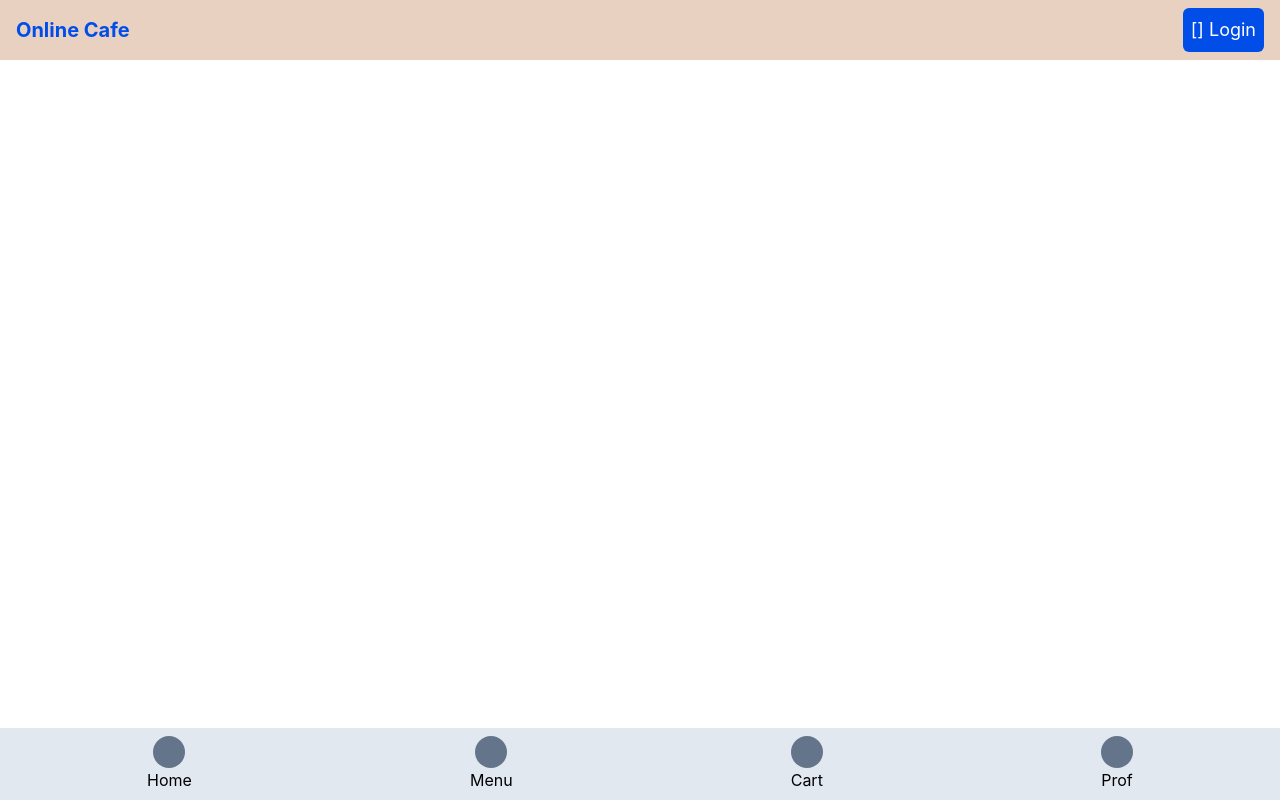
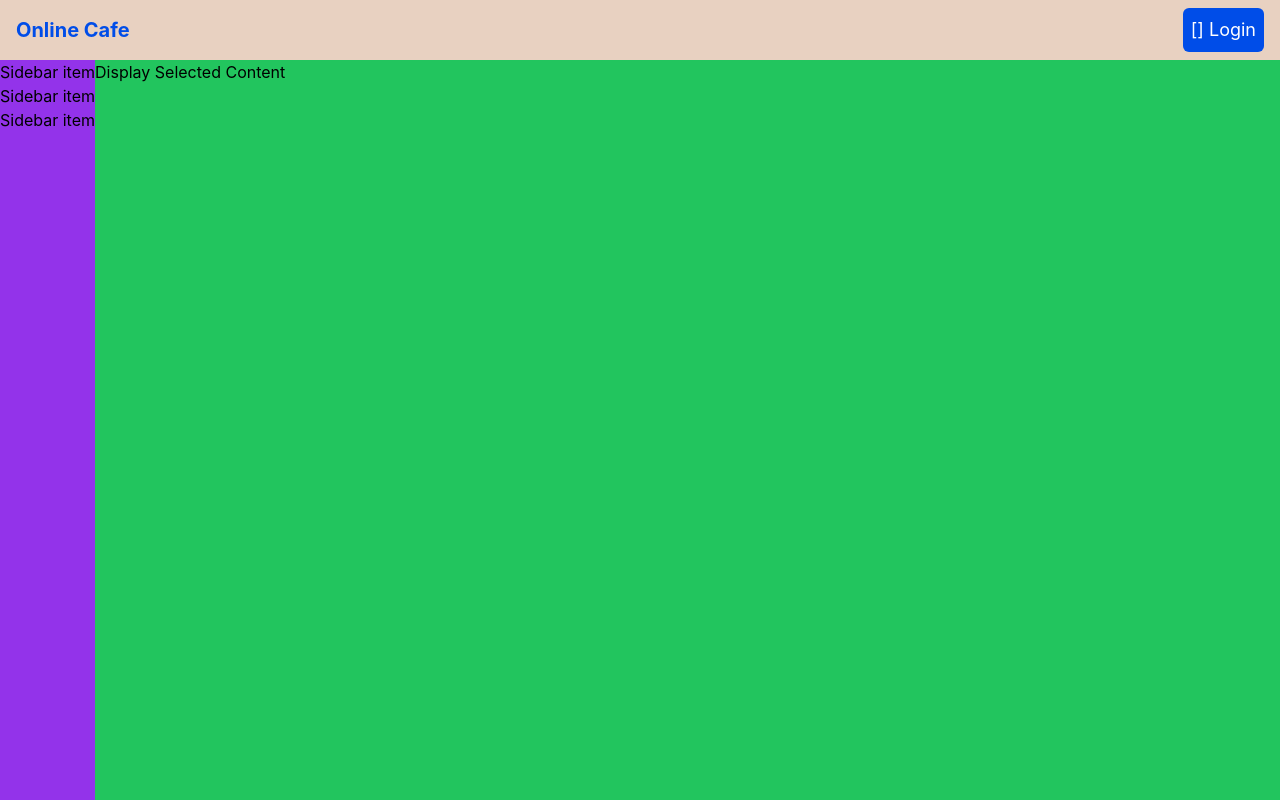
Before and after one commit to CaseyMartin23/online-cafe-client, a Next.js app: page /dashboard in a window 1280 px wide. Built offline with nearby package versions, Linux system fonts and the light colour scheme; no server answers.

Commit message:
updated admin dashboard

```diff
--- /dev/null
+++ b/comps/AdminDashboard/contentDisplay.tsx
@@ -0,0 +1,11 @@
+import React from "react";
+
+const ContentDisplay = () => {
+  return (
+    <div className="flex-grow bg-green-500">
+      <div>Display Selected Content</div>
+    </div>
+  );
+};
+
+export default ContentDisplay;
--- /dev/null
+++ b/comps/AdminDashboard/mobileMenuBar.tsx
@@ -0,0 +1,16 @@
+import React from "react";
+
+type MobileMenuBarProps = {
+  onOpen: () => void;
+};
+
+const MobileMenuBar: React.FC<MobileMenuBarProps> = ({ onOpen }) => {
+  return (
+    <div className="flex flex-row bg-blue-600 md:hidden">
+      <div onClick={onOpen}>Menu</div>
+      <div className="flex-grow bg-red-600">Dashboard</div>
+    </div>
+  );
+};
+
+export default MobileMenuBar;
--- /dev/null
+++ b/comps/AdminDashboard/mobileMenuModal.tsx
@@ -0,0 +1,21 @@
+import React from "react";
+
+type MobileMenuModalProps = {
+  isOpen: boolean;
+};
+
+const MobileMenuModal: React.FC<MobileMenuModalProps> = ({ isOpen }) => {
+  return (
+    <>
+      {isOpen && (
+        <div className="absolute w-full h-full bg-orange-500">
+          <div>Menu Item</div>
+          <div>Menu Item</div>
+          <div>Menu Item</div>
+        </div>
+      )}
+    </>
+  );
+};
+
+export default MobileMenuModal;
--- /dev/null
+++ b/comps/AdminDashboard/sidebar.tsx
@@ -0,0 +1,15 @@
+import React from "react";
+
+const Sidebar = () => {
+  return (
+    <div className="hidden bg-purple-600 md:flex md:flex-col">
+      <ul>
+        <li>Sidebar item</li>
+        <li>Sidebar item</li>
+        <li>Sidebar item</li>
+      </ul>
+    </div>
+  );
+};
+
+export default Sidebar;
--- a/comps/mobileNavbar.tsx
+++ b/comps/mobileNavbar.tsx
@@ -27,7 +27,7 @@
 const MobileNavbar: React.FC = () => {
   const isAdmin = false;
   return (
-    <div className="left-0 bottom-0 fixed w-screen bg-slate-200 p-2">
+    <div className="left-0 bottom-0 fixed w-screen bg-slate-200 p-2 md:hidden">
       <div className="flex flex-row justify-around">
         <NavbarItem text="Home" icon={""} />
         <NavbarItem text="Menu" icon={""} />
--- a/pages/dashboard.tsx
+++ b/pages/dashboard.tsx
@@ -1,7 +1,35 @@
-import React from "react";
+import React, { useState } from "react";
+import Head from "next/head";
+import PageLayout from "../comps/pageLayout";
+import Sidebar from "../comps/AdminDashboard/sidebar";
+import ContentDisplay from "../comps/AdminDashboard/contentDisplay";
+import MobileMenuBar from "../comps/AdminDashboard/mobileMenuBar";
+import MobileMenuModal from "../comps/AdminDashboard/mobileMenuModal";
 
 const AdminDashboard = () => {
-  return <div></div>;
+  const [isMobileModalOpen, setIsMobileModalOpen] = useState(false);
+
+  const toggleMobileModal = () => {
+    setIsMobileModalOpen(!isMobileModalOpen);
+  };
+
+  return (
+    <PageLayout>
+      <Head>
+        <title>Online Cafe | Dashboard</title>
+        <link rel="icon" href="/favicon.ico" />
+      </Head>
+
+      <main className="flex flex-col flex-grow">
+        <MobileMenuBar onOpen={toggleMobileModal} />
+        <div className="flex flex-row flex-grow">
+          <MobileMenuModal isOpen={isMobileModalOpen} />
+          <Sidebar />
+          <ContentDisplay />
+        </div>
+      </main>
+    </PageLayout>
+  );
 };
 
 export default AdminDashboard;
```
